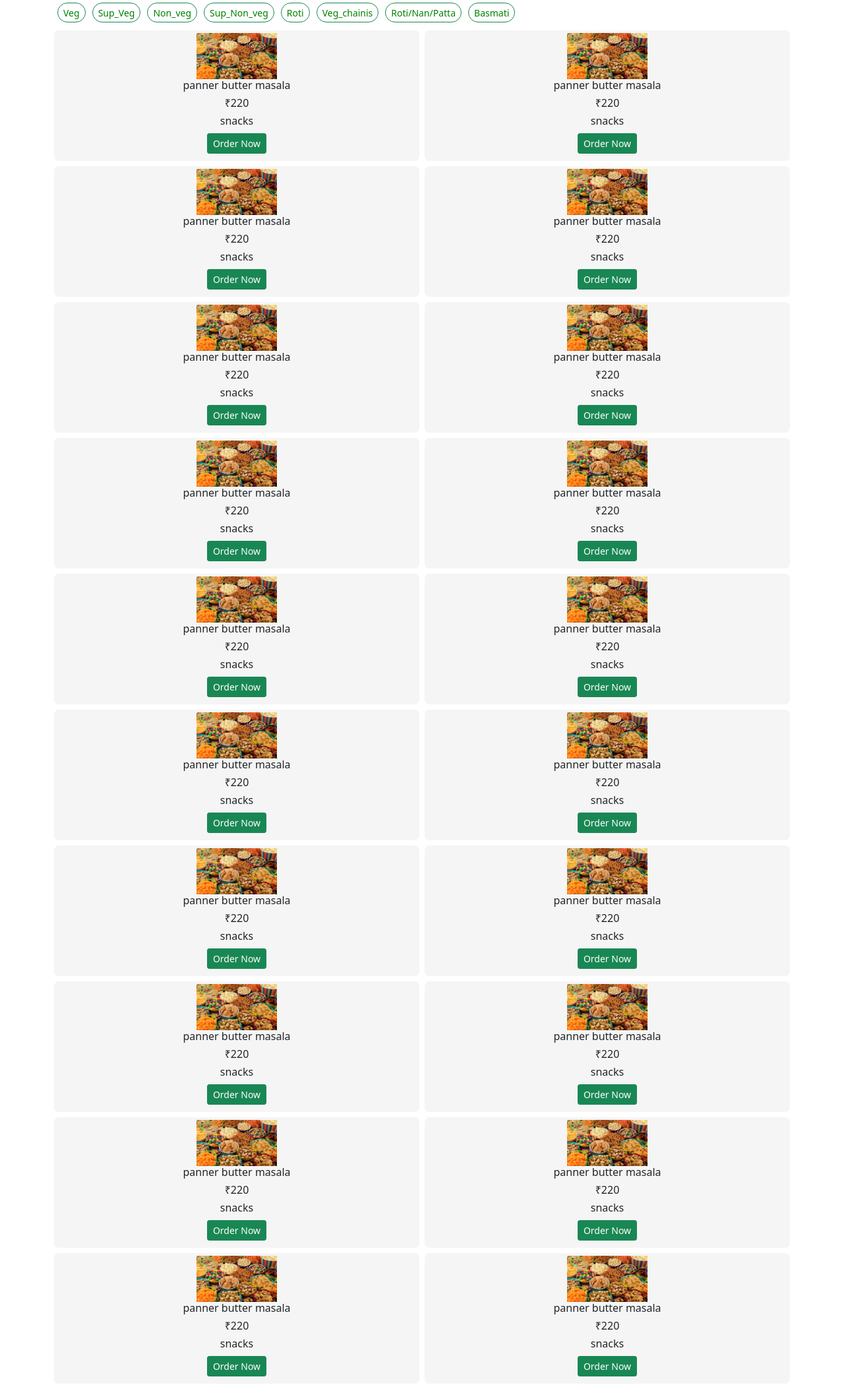
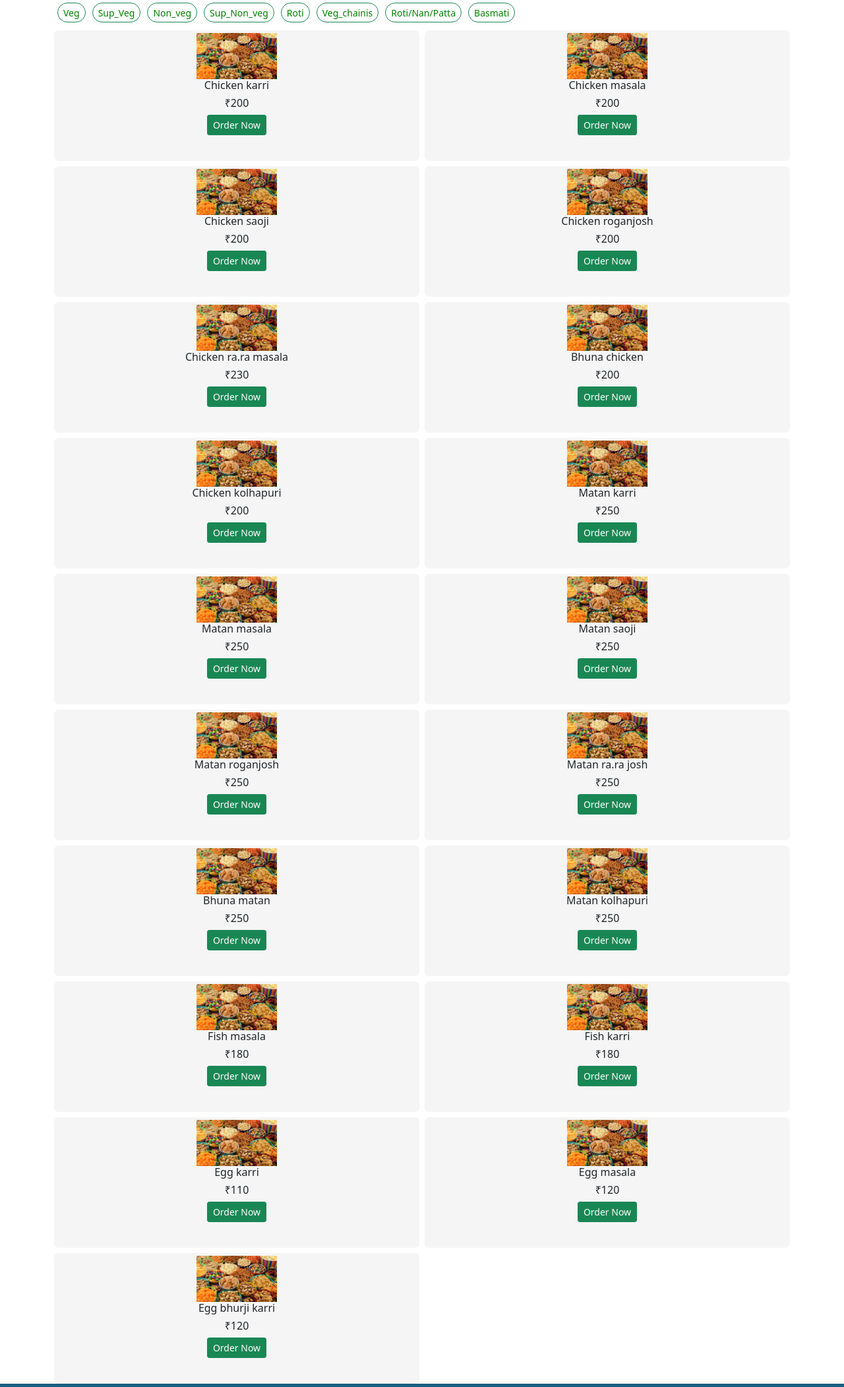
Before and after one commit to PRASHANTGOLHAR/Highway-Delight, a plain HTML site: page nonveg.html in a window 1280 px wide. Shown: the part 74-2177 px from the top of the page at 66% size. Drawn offline with nearby package versions, Linux system fonts and the light colour scheme.

Commit message:
Add files via upload

```diff
--- a/nonveg.html
+++ b/nonveg.html
@@ -188,9 +188,9 @@
                 <div class="p-1   box">
                     <div class="cont">
                         <img src="snacks.jpg" height="70px " width="122px" alt="">
-                        <h6>panner butter masala</h6>
-                        <h6>₹220</h6>
-                        <h6>snacks</h6>
+                        <h6>Chicken karri</h6>
+                        <h6>₹200</h6>
+
                         <button class="btn btn-success  btn-sm" type="button"><a href="registration.html" class="none" >Order Now</a></button>
                     </div>
                 </div>
@@ -200,9 +200,9 @@
                 <div class="p-1   box">
                     <div class="cont">
                         <img src="snacks.jpg" height="70px " width="122px" alt="">
-                        <h6>panner butter masala</h6>
-                        <h6>₹220</h6>
-                        <h6>snacks</h6>
+                        <h6>Chicken masala</h6>
+                        <h6>₹200</h6>
+
                         <button class="btn btn-success  btn-sm" type="button"><a href="registration.html" class="none" >Order Now</a></button>
                     </div>
                 </div>
@@ -212,9 +212,9 @@
                 <div class="p-1   box">
                     <div class="cont">
                         <img src="snacks.jpg" height="70px " width="122px" alt="">
-                        <h6>panner butter masala</h6>
-                        <h6>₹220</h6>
-                        <h6>snacks</h6>
+                        <h6>Chicken saoji</h6>
+                        <h6>₹200</h6>
+
                         <button class="btn btn-success  btn-sm" type="button"><a href="registration.html" class="none" >Order Now</a></button>
                     </div>
                 </div>
@@ -224,9 +224,9 @@
                 <div class="p-1   box">
                     <div class="cont">
                         <img src="snacks.jpg" height="70px " width="122px" alt="">
-                        <h6>panner butter masala</h6>
-                        <h6>₹220</h6>
-                        <h6>snacks</h6>
+                        <h6>Chicken roganjosh</h6>
+                        <h6>₹200</h6>
+
                         <button class="btn btn-success  btn-sm" type="button"><a href="registration.html" class="none" >Order Now</a></button>
                     </div>
                 </div>
@@ -236,9 +236,9 @@
                 <div class="p-1   box">
                     <div class="cont">
                         <img src="snacks.jpg" height="70px " width="122px" alt="">
-                        <h6>panner butter masala</h6>
-                        <h6>₹220</h6>
-                        <h6>snacks</h6>
+                        <h6>Chicken ra.ra masala</h6>
+                        <h6>₹230</h6>
+
                         <button class="btn btn-success  btn-sm" type="button"><a href="registration.html" class="none" >Order Now</a></button>
                     </div>
                 </div>
@@ -248,9 +248,9 @@
                 <div class="p-1   box">
                     <div class="cont">
                         <img src="snacks.jpg" height="70px " width="122px" alt="">
-                        <h6>panner butter masala</h6>
-                        <h6>₹220</h6>
-                        <h6>snacks</h6>
+                        <h6>Bhuna chicken</h6>
+                        <h6>₹200</h6>
+
                         <button class="btn btn-success  btn-sm" type="button"><a href="registration.html" class="none" >Order Now</a></button>
                     </div>
                 </div>
@@ -260,9 +260,9 @@
                 <div class="p-1   box">
                     <div class="cont">
                         <img src="snacks.jpg" height="70px " width="122px" alt="">
-                        <h6>panner butter masala</h6>
-                        <h6>₹220</h6>
-                        <h6>snacks</h6>
+                        <h6>Chicken kolhapuri</h6>
+                        <h6>₹200</h6>
+
                         <button class="btn btn-success  btn-sm" type="button"><a href="registration.html" class="none" >Order Now</a></button>
                     </div>
                 </div>
@@ -272,9 +272,9 @@
                 <div class="p-1   box">
                     <div class="cont">
                         <img src="snacks.jpg" height="70px " width="122px" alt="">
-                        <h6>panner butter masala</h6>
-                        <h6>₹220</h6>
-                        <h6>snacks</h6>
+                        <h6>Matan karri</h6>
+                        <h6>₹250</h6>
+
                         <button class="btn btn-success  btn-sm" type="button"><a href="registration.html" class="none" >Order Now</a></button>
                     </div>
                 </div>
@@ -284,9 +284,9 @@
                 <div class="p-1   box">
                     <div class="cont">
                         <img src="snacks.jpg" height="70px " width="122px" alt="">
-                        <h6>panner butter masala</h6>
-                        <h6>₹220</h6>
-                        <h6>snacks</h6>
+                        <h6>Matan masala</h6>
+                        <h6>₹250</h6>
+
                         <button class="btn btn-success  btn-sm" type="button"><a href="registration.html" class="none" >Order Now</a></button>
                     </div>
                 </div>
@@ -296,9 +296,9 @@
                 <div class="p-1   box">
                     <div class="cont">
                         <img src="snacks.jpg" height="70px " width="122px" alt="">
-                        <h6>panner butter masala</h6>
-                        <h6>₹220</h6>
-                        <h6>snacks</h6>
+                        <h6>Matan saoji</h6>
+                        <h6>₹250</h6>
+
                         <button class="btn btn-success  btn-sm" type="button"><a href="registration.html" class="none" >Order Now</a></button>
                     </div>
                 </div>
@@ -308,9 +308,9 @@
                 <div class="p-1   box">
                     <div class="cont">
                         <img src="snacks.jpg" height="70px " width="122px" alt="">
-                        <h6>panner butter masala</h6>
-                        <h6>₹220</h6>
-                        <h6>snacks</h6>
+                        <h6>Matan roganjosh</h6>
+                        <h6>₹250</h6>
+
                         <button class="btn btn-success  btn-sm" type="button"><a href="registration.html" class="none" >Order Now</a></button>
                     </div>
                 </div>
@@ -320,9 +320,9 @@
                 <div class="p-1   box">
                     <div class="cont">
                         <img src="snacks.jpg" height="70px " width="122px" alt="">
-                        <h6>panner butter masala</h6>
-                        <h6>₹220</h6>
-                        <h6>snacks</h6>
+                        <h6>Matan ra.ra josh</h6>
+                        <h6>₹250</h6>
+
                         <button class="btn btn-success  btn-sm" type="button"><a href="registration.html" class="none" >Order Now</a></button>
                     </div>
                 </div>
@@ -332,9 +332,9 @@
                 <div class="p-1   box">
                     <div class="cont">
                         <img src="snacks.jpg" height="70px " width="122px" alt="">
-                        <h6>panner butter masala</h6>
-                        <h6>₹220</h6>
-                        <h6>snacks</h6>
+                        <h6>Bhuna matan</h6>
+                        <h6>₹250</h6>
+
                         <button class="btn btn-success  btn-sm" type="button"><a href="registration.html" class="none" >Order Now</a></button>
                     </div>
                 </div>
@@ -344,9 +344,9 @@
                 <div class="p-1   box">
                     <div class="cont">
                         <img src="snacks.jpg" height="70px " width="122px" alt="">
-                        <h6>panner butter masala</h6>
-                        <h6>₹220</h6>
-                        <h6>snacks</h6>
+                        <h6>Matan kolhapuri</h6>
+                        <h6>₹250</h6>
+
                         <button class="btn btn-success  btn-sm" type="button"><a href="registration.html" class="none" >Order Now</a></button>
                     </div>
                 </div>
@@ -356,9 +356,9 @@
                 <div class="p-1   box">
                     <div class="cont">
                         <img src="snacks.jpg" height="70px " width="122px" alt="">
-                        <h6>panner butter masala</h6>
-                        <h6>₹220</h6>
-                        <h6>snacks</h6>
+                        <h6>Fish masala</h6>
+                        <h6>₹180</h6>
+
                         <button class="btn btn-success  btn-sm" type="button"><a href="registration.html" class="none" >Order Now</a></button>
                     </div>
                 </div>
@@ -368,9 +368,9 @@
                 <div class="p-1   box">
                     <div class="cont">
                         <img src="snacks.jpg" height="70px " width="122px" alt="">
-                        <h6>panner butter masala</h6>
-                        <h6>₹220</h6>
-                        <h6>snacks</h6>
+                        <h6>Fish karri</h6>
+                        <h6>₹180</h6>
+
                         <button class="btn btn-success  btn-sm" type="button"><a href="registration.html" class="none" >Order Now</a></button>
                     </div>
                 </div>
@@ -380,9 +380,9 @@
                 <div class="p-1   box">
                     <div class="cont">
                         <img src="snacks.jpg" height="70px " width="122px" alt="">
-                        <h6>panner butter masala</h6>
-                        <h6>₹220</h6>
-                        <h6>snacks</h6>
+                        <h6>Egg karri</h6>
+                        <h6>₹110</h6>
+
                         <button class="btn btn-success  btn-sm" type="button"><a href="registration.html" class="none" >Order Now</a></button>
                     </div>
                 </div>
@@ -392,9 +392,9 @@
                 <div class="p-1   box">
                     <div class="cont">
                         <img src="snacks.jpg" height="70px " width="122px" alt="">
-                        <h6>panner butter masala</h6>
-                        <h6>₹220</h6>
-                        <h6>snacks</h6>
+                        <h6>Egg masala</h6>
+                        <h6>₹120</h6>
+
                         <button class="btn btn-success  btn-sm" type="button"><a href="registration.html" class="none" >Order Now</a></button>
                     </div>
                 </div>
@@ -404,37 +404,15 @@
                 <div class="p-1   box">
                     <div class="cont">
                         <img src="snacks.jpg" height="70px " width="122px" alt="">
-                        <h6>panner butter masala</h6>
-                        <h6>₹220</h6>
-                        <h6>snacks</h6>
+                        <h6>Egg bhurji karri</h6>
+                        <h6>₹120</h6>
+
                         <button class="btn btn-success  btn-sm" type="button"><a href="registration.html" class="none" >Order Now</a></button>
                     </div>
                 </div>
             </div>
 
-            <div class="col-6 ">
-                <div class="p-1   box">
-                    <div class="cont">
-                        <img src="snacks.jpg" height="70px " width="122px" alt="">
-                        <h6>panner butter masala</h6>
-                        <h6>₹220</h6>
-                        <h6>snacks</h6>
-                        <button class="btn btn-success  btn-sm" type="button"><a href="registration.html" class="none" >Order Now</a></button>
-                    </div>
-                </div>
-            </div>
 
-            <div class="col-6 ">
-                <div class="p-1   box">
-                    <div class="cont">
-                        <img src="snacks.jpg" height="70px " width="122px" alt="">
-                        <h6>panner butter masala</h6>
-                        <h6>₹220</h6>
-                        <h6>snacks</h6>
-                        <button class="btn btn-success  btn-sm" type="button"><a href="registration.html" class="none" >Order Now</a></button>
-                    </div>
-                </div>
-            </div>
 
 
 
```
Also changed, not shown: basmati.html (+40 -18 lines), roti.html (+12 -12 lines), rotinanpatta.html (+36 -36 lines), supnonveg.html (+6 -6 lines), supveg.html (+3 -3 lines), veg.html (+22 -22 lines), vegchainis.html (+54 -53 lines).
